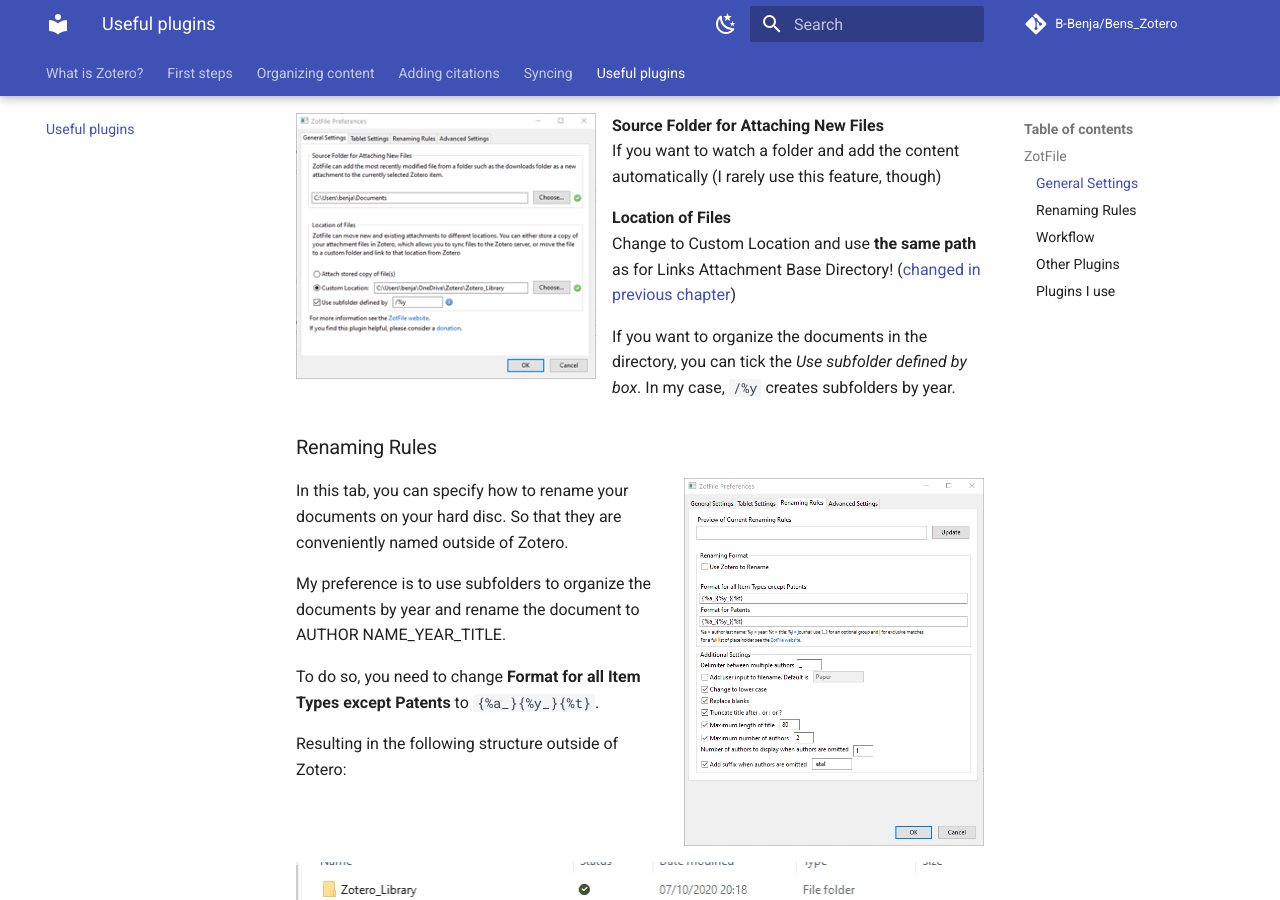
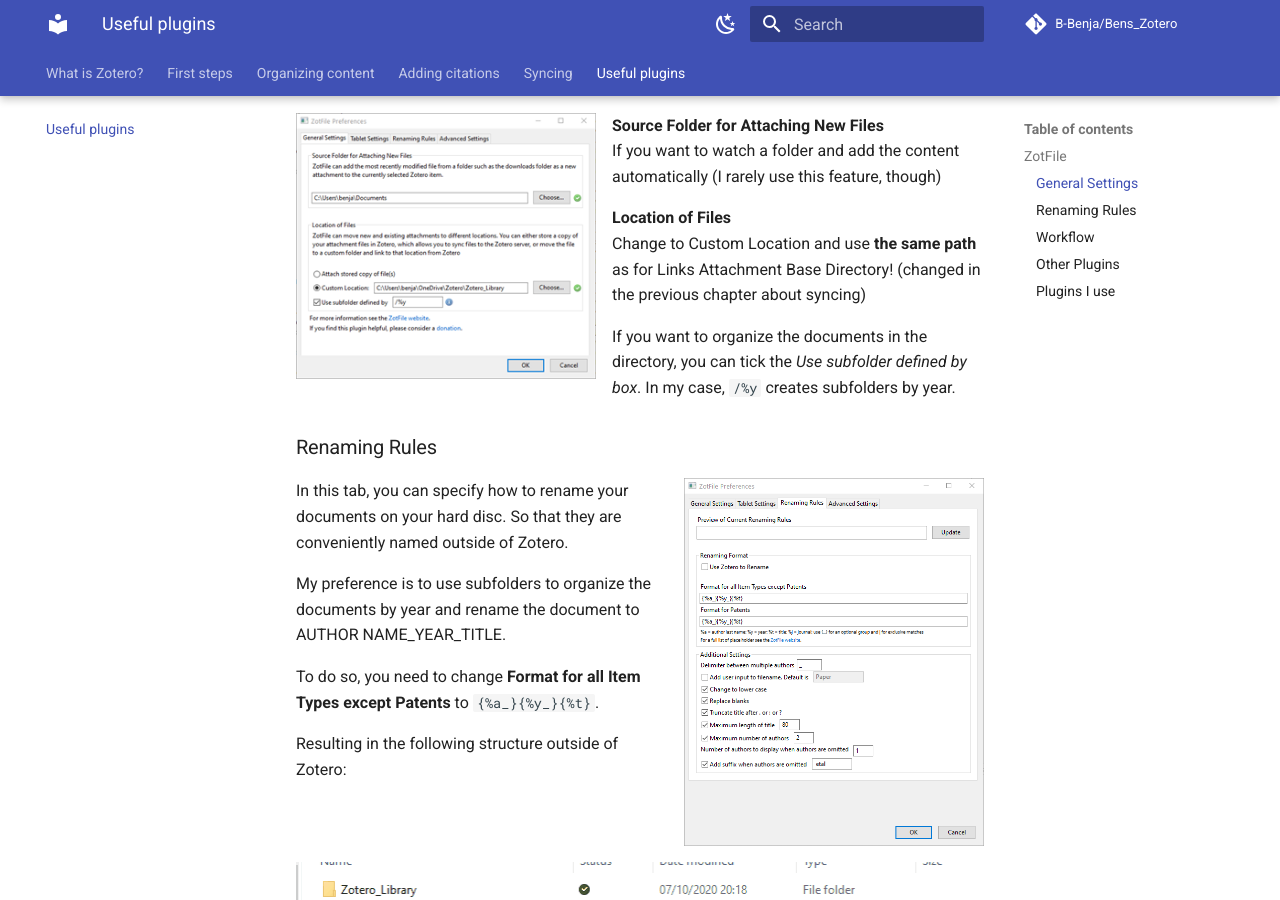
Before and after one commit to B-Benja/Bens_Zotero, an MkDocs documentation site: the page built from docs/useful-plugins.md, in a window 1280 px wide and 900 px high, scrolled down 580 px. Built offline with MkDocs 1.6.1 and Material for MkDocs 9.7.7, drawn with Linux system fonts in a browser that asks for light colours; comment, search, counter and statistics services are not loaded; some of the changed text lies outside the part shown.

Commit message:
Update useful-plugins.md

```diff
--- a/docs/useful-plugins.md
+++ b/docs/useful-plugins.md
@@ -19,7 +19,7 @@
 If you want to watch a folder and add the content automatically (I rarely use this feature, though)
 
 **Location of Files**
- Change to Custom Location and use **the same path** as for Links Attachment Base Directory! ([changed in previous chapter](/syncing/))
+ Change to Custom Location and use **the same path** as for Links Attachment Base Directory! (changed in the previous chapter about syncing)
 
 If you want to organize the documents in the directory, you can tick the *Use subfolder defined by box*. In my case, `/%y` creates subfolders by year.
 
```
Also changed, not shown: other parts of docs/useful-plugins.md (+1 -1 lines).
